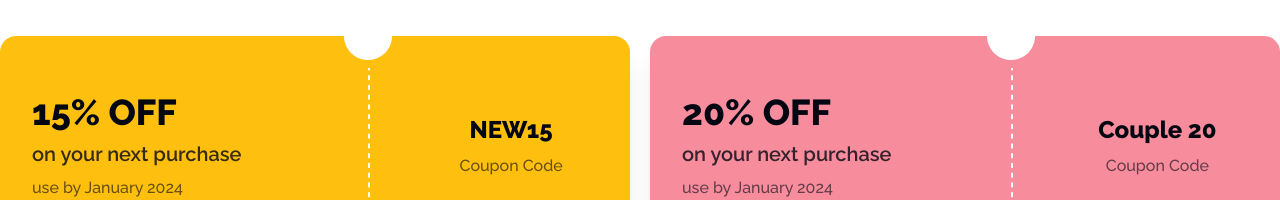
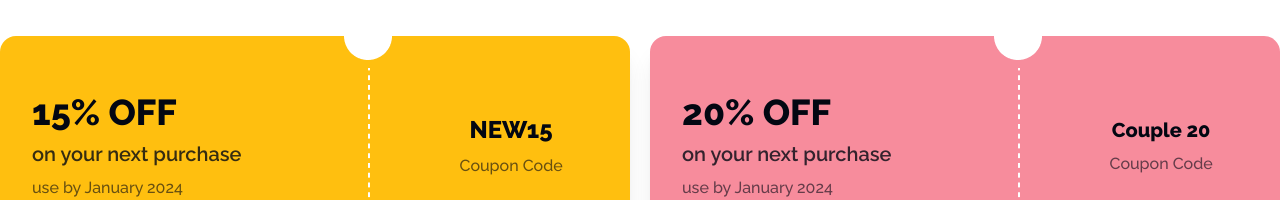
Before and after one commit to IshratMishu/Ticket-Assignment-5, a plain HTML site: page index.html in a window 1280 px wide. Shown: the part 814-1014 px from the top of the page. Drawn offline with nearby package versions, Linux system fonts and the light colour scheme.

Commit message:
fixed some issues

```diff
--- a/index.html
+++ b/index.html
@@ -157,7 +157,7 @@
               <img src="images/cupon-devider.png" alt="">
             </div>
           <div class="card-body items-center">
-              <h3 class="text-2xl font-extrabold text-color-black">Couple 20</h3>
+              <h3 class="text-xl font-extrabold text-color-black">Couple 20</h3>
               <p class="text-color-gray60 font-medium">Coupon Code</p>
           </div>
         </div>
```
